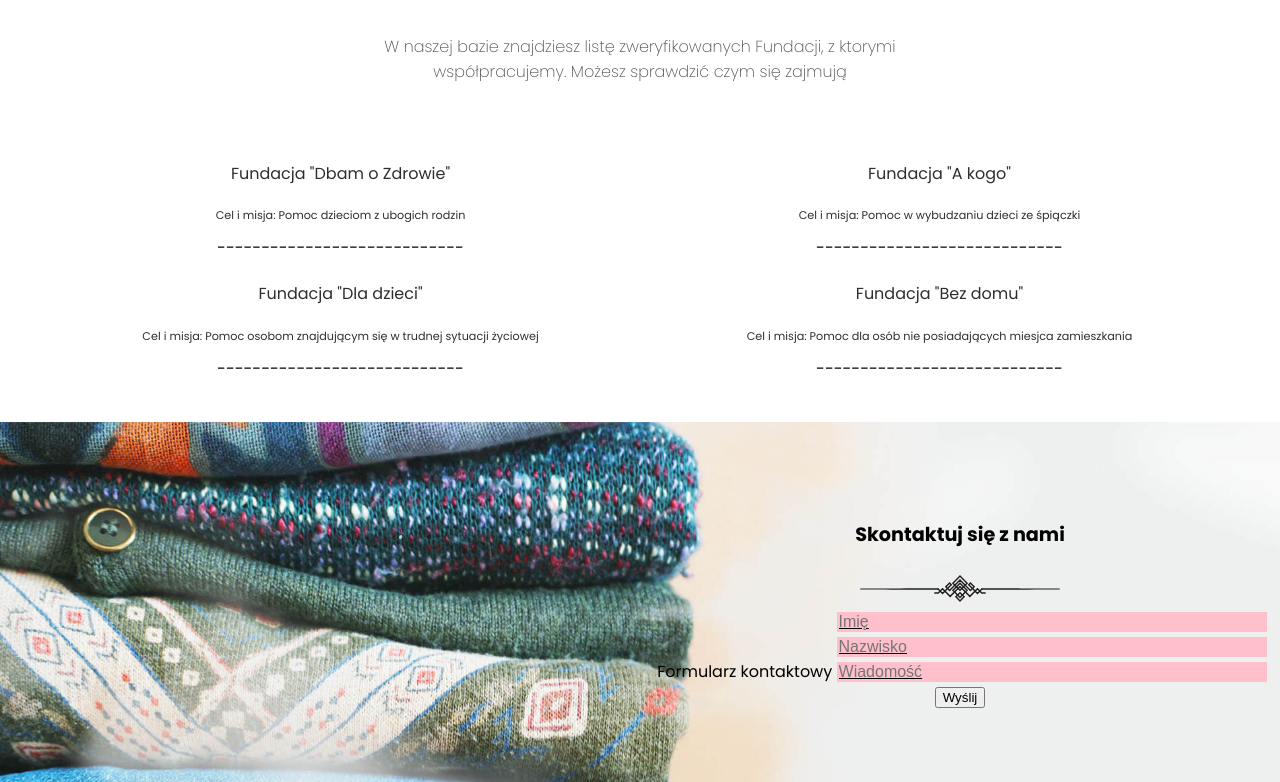
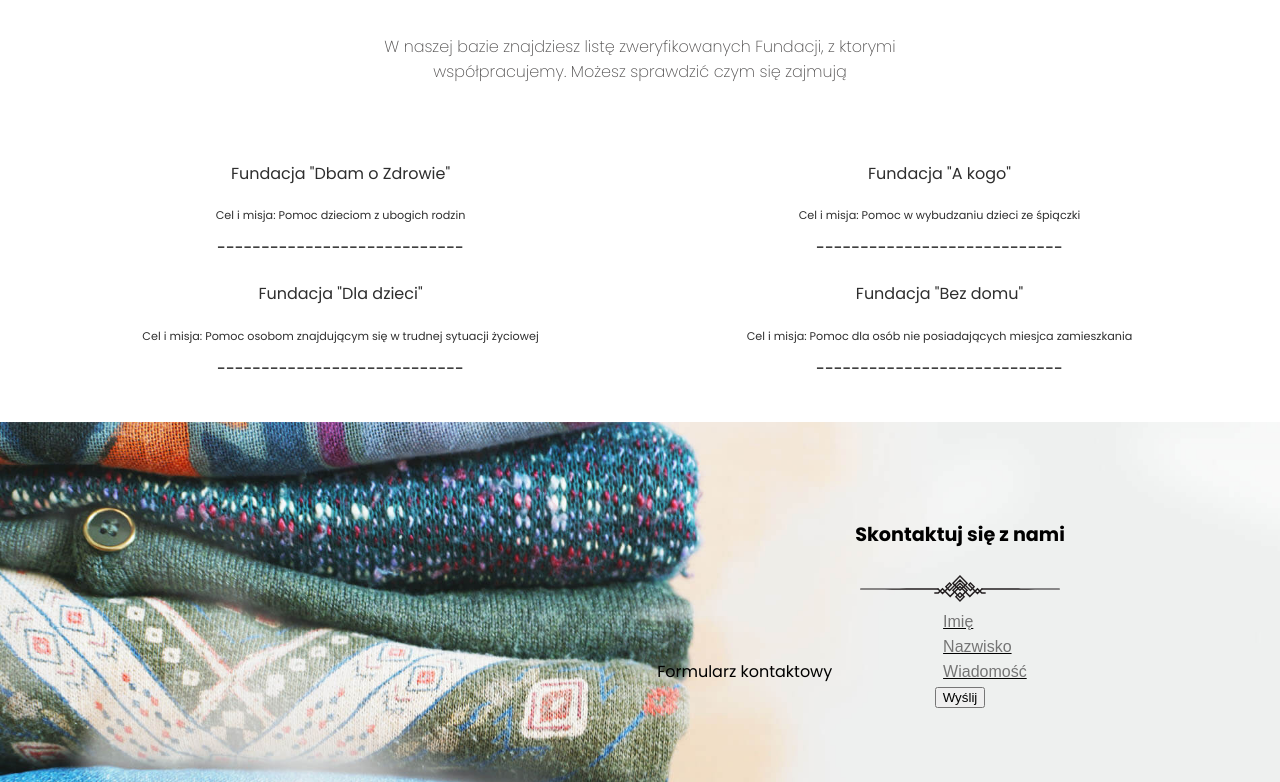
Before and after one commit to Xebec13/PCK-Zbiorka, a plain HTML site: page index.html in a window 1280 px wide. Shown: the part 2175-2957 px from the top of the page. Drawn offline with Linux system fonts and the light colour scheme.

Commit message:
90% index

```diff
--- a/style.css
+++ b/style.css
@@ -251,7 +251,7 @@ body {
   align-items: center;
 }
 .contact .contact-form .form input {
-  width: 100%;
+  width: 50%;
 }
 
 .contact .contact-form .form input[type="text"] {
@@ -259,5 +259,4 @@ body {
   background: transparent;
   font-size: 1rem;
   text-decoration: underline;
-  background-color: pink;
 }
```
